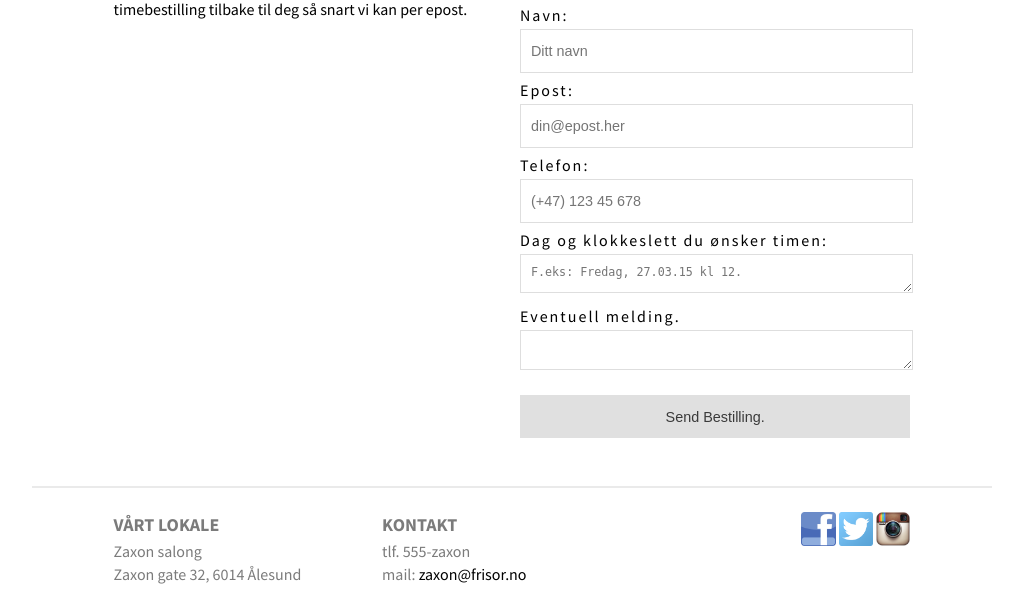
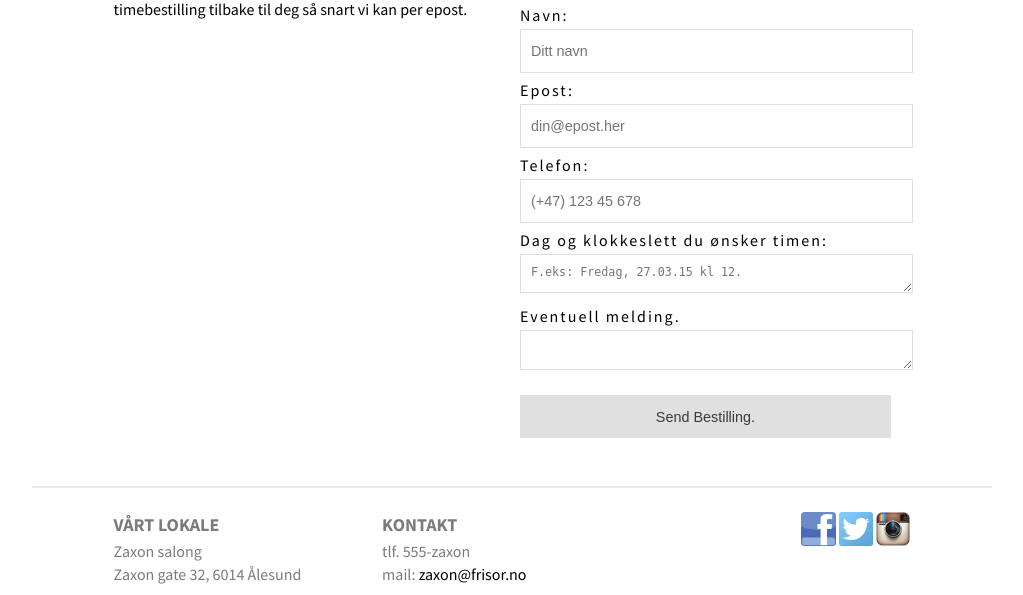
Before and after one commit to trineaure/Zaxon, a PHP site: page /bestille.php in a window 1280 px wide. Shown: the part 136-731 px from the top of the page, without its empty margins (128-1151 px from the left). Run offline with PHP 8.4, Linux system fonts and the light colour scheme; the visitor is signed in with stand-in values (Sample User, id 1).

Commit message:
små endringer i klassedeling

```diff
--- a/Zaxon2/controller/memberSub.php
+++ b/Zaxon2/controller/memberSub.php
@@ -42,7 +42,7 @@
             <!-- END -->
 
             <!-- Lager til strukturen under navigasjonen og over footer -->
-            <div id="structure">
+           <!--<div id="structure"> -->
 
 
 
@@ -62,7 +62,7 @@
                 </main>
                 <!-- END -->
 
-            </div>
+         <!--</div>-->
 
             <!-- START: Footer -->
              <footer>
--- a/Zaxon2/css/style.css
+++ b/Zaxon2/css/style.css
@@ -99,7 +99,7 @@ body .container label {
 }
 
 body .container #submit {
-    width:100%;
+    width:95%;
     height:3em;
 
     background-color: #E0E0E0 ;
```
Also changed, not shown: Zaxon2/controller/employerSub.php (+4 -3 lines).
